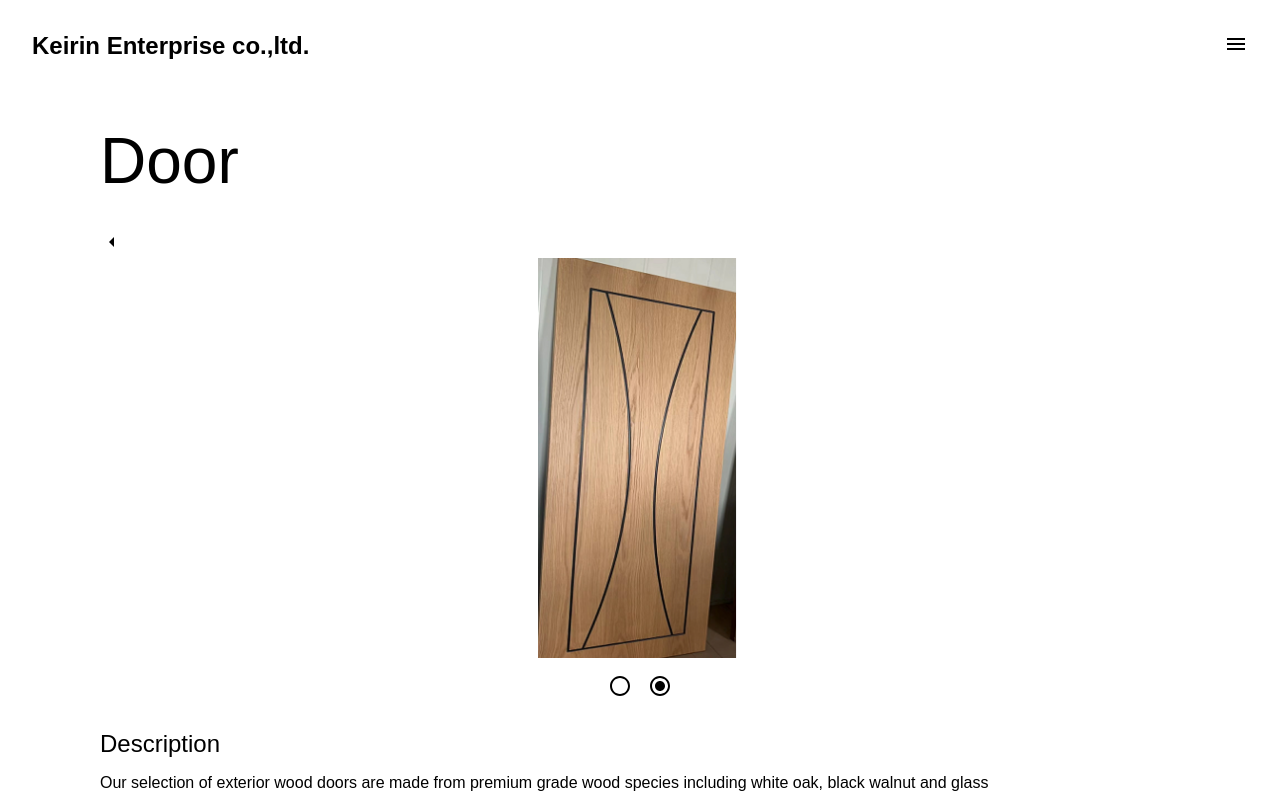
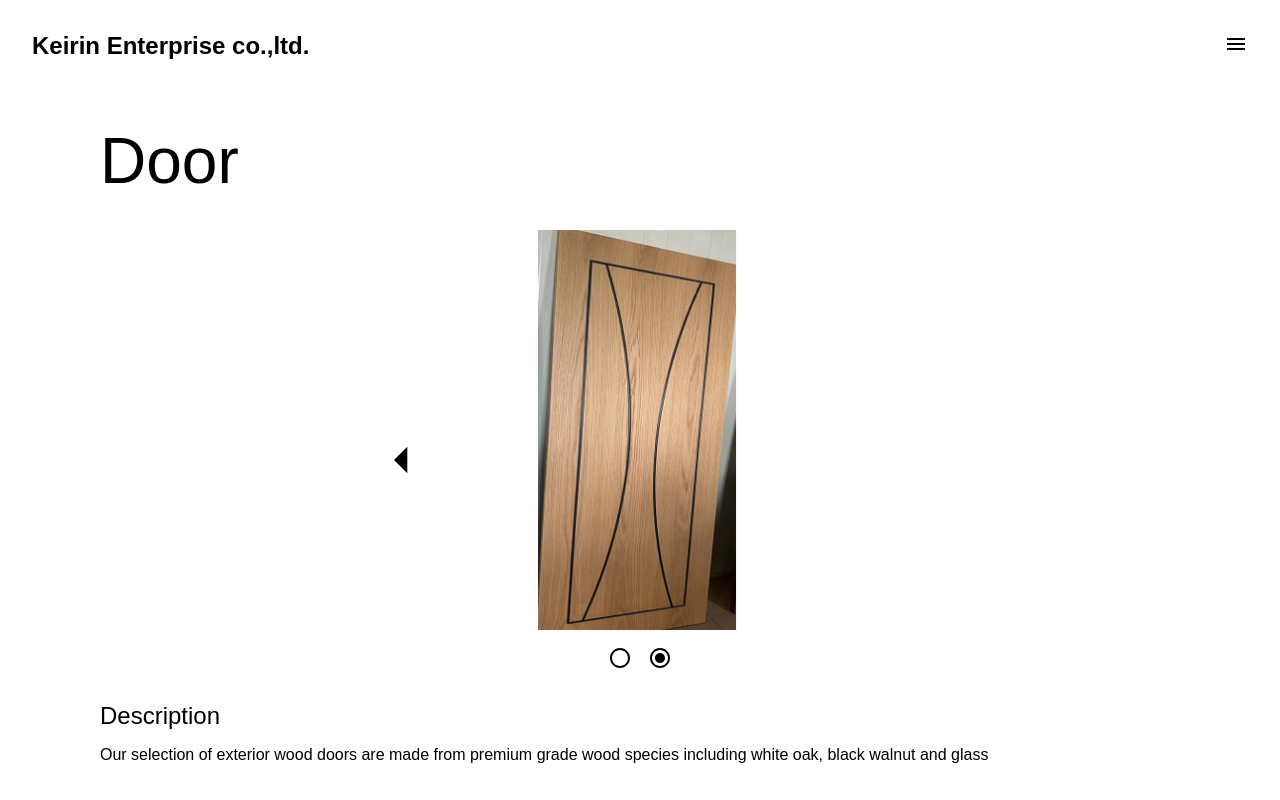
Before and after one commit to jackytam2020/Keirin, a Next.js app: page /product/Door in a window 1280 px wide. Both pictures are taken after a click on the icon 660 px from the left and 658 px from the top of the page. Shown: the top 800 px of the page. Built offline with nearby package versions, Linux system fonts and the light colour scheme.

Commit message:
changed rendering of carousel arrows

```diff
--- a/components/Carousel.tsx
+++ b/components/Carousel.tsx
@@ -39,7 +39,7 @@ const Carousel: React.FC<CarouselType> = ({ currentProduct }) => {
           onClick={() => {
             updateIndex(currentIndex - 1);
           }}
-          className={carouselStyles.carousel__leftButton}
+          id={carouselStyles.carousel__leftButton}
         />
       )}
 
```
